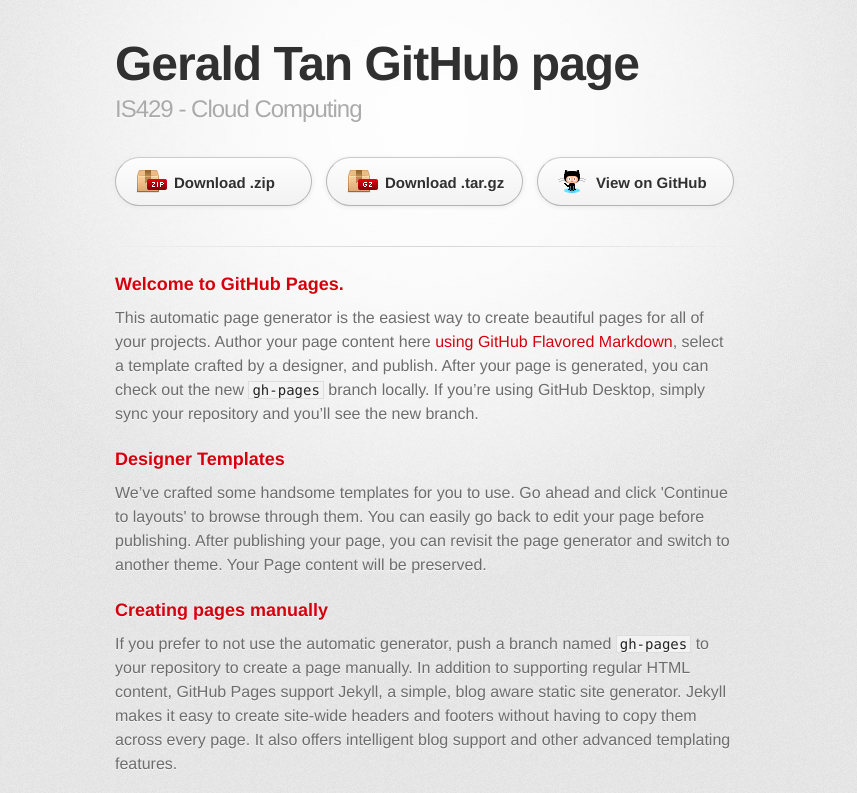
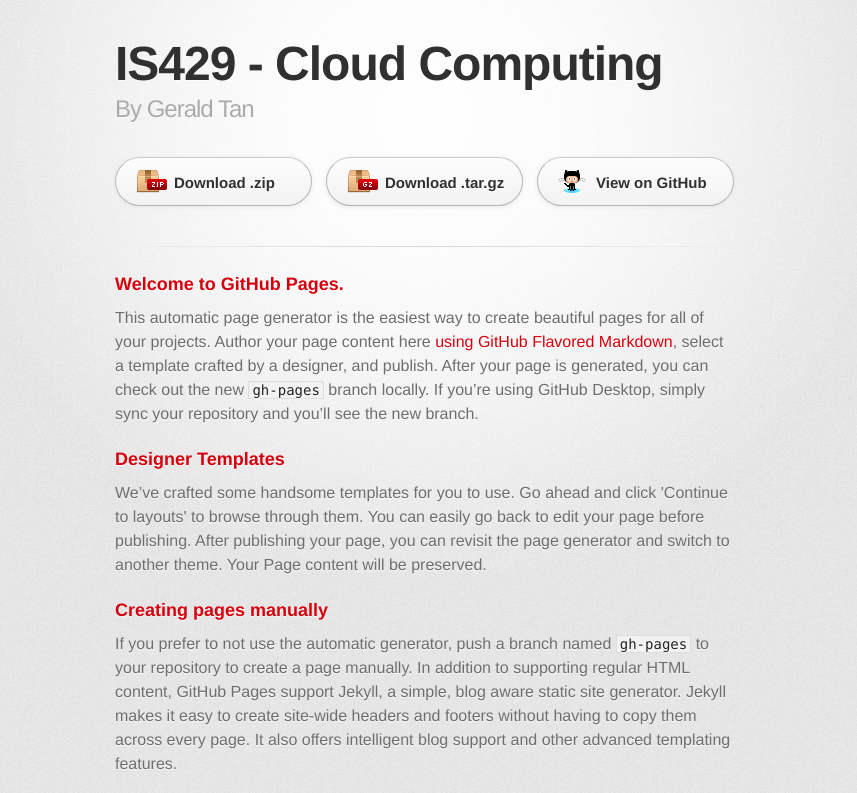
Before and after one commit to g3raldtan/cloudcomputing2016, a plain HTML site: page index.html in a window 1280 px wide. Shown: the top 793 px of the page, without its empty margins (215-1072 px from the left). Drawn offline with Linux system fonts and the light colour scheme; a web font is replaced by a local one.

Commit message:
Update index.html

```diff
--- a/index.html
+++ b/index.html
@@ -18,8 +18,8 @@
       <div class="inner">
 
         <header>
-          <h1>Gerald Tan GitHub page</h1>
-          <h2>IS429 - Cloud Computing</h2>
+          <h1>IS429 - Cloud Computing</h1>
+          <h2>By Gerald Tan</h2>
         </header>
 
         <section id="downloads" class="clearfix">
```
